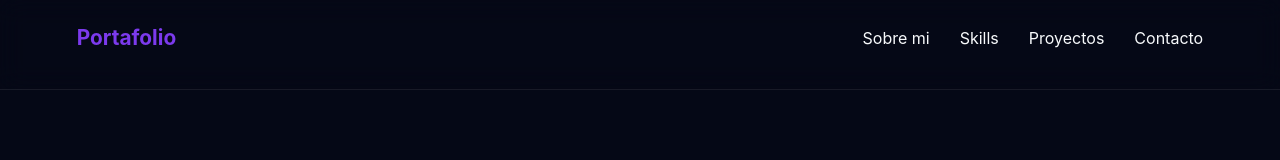
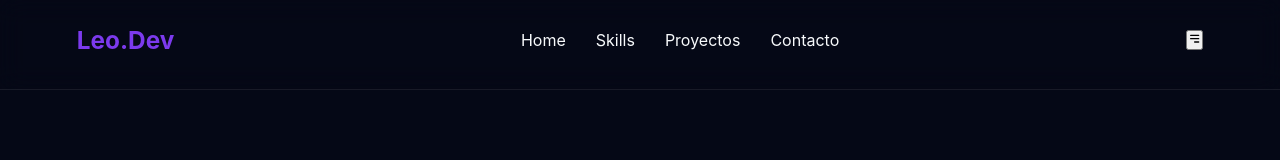
Before and after one commit to leoabah/Portafolio_Dev, a React (Vite) app: page / in a window 1280 px wide. Shown: the top 160 px of the page. Built offline with nearby package versions, Linux system fonts and the light colour scheme.

Commit message:
actulizacion 1.1

```diff
--- a/src/components/navbar/Navbar.jsx
+++ b/src/components/navbar/Navbar.jsx
@@ -1,27 +1,63 @@
 
-
+import {useState} from 'react'
+import {HiMenuAlt3, HiX} from 'react-icons/hi'
 
 function Navbar() {
+
+  const [menuOpen,setMenuOpen] = useState(false);
+
   return (
+
     <nav  className='navbar'>
+
       <div className='container navbar__content'>
+
         <div className='logo'>
-
-            <span>
-              Portafolio
-            </span>
+             <h3>
+                  Leo<span>.Dev</span>
+              </h3>
         </div>
 
-        <ul className='navLinks'>
-            <li>Sobre mi</li>
-            <li>Skills</li>
-            <li>Proyectos</li>
-            <li>Contacto</li>
+        <ul className={
+          menuOpen
+          ? "navLinks navLinks--active"
+          : "navLinks"
+        }>
+          <li>
+            <a href='#home' onClick={() => setMenuOpen(false)}>
+              Home
+            </a>
+          </li>
+          <li>
+            <a href="#skills" onClick={() => setMenuOpen(false)}>
+              Skills
+            </a>
+          </li>
+          <li>
+            <a href="#projects" onClick={() => setMenuOpen(false)}>
+              Proyectos
+            </a>
+          </li>
+          <li>
+            <a href="#contact">
+              Contacto
+            </a>
+          </li>
         </ul>
+        <button
+           className="menuButton"
+           onClick={() => setMenuOpen(!menuOpen)}
+        >
+          {
+            menuOpen
+            ? <HiX />
+            :<HiMenuAlt3 />
+          }
 
+        </button>
       </div>
     </nav>
   );
 }
 
-export default Navbar
+export default Navbar;
```
